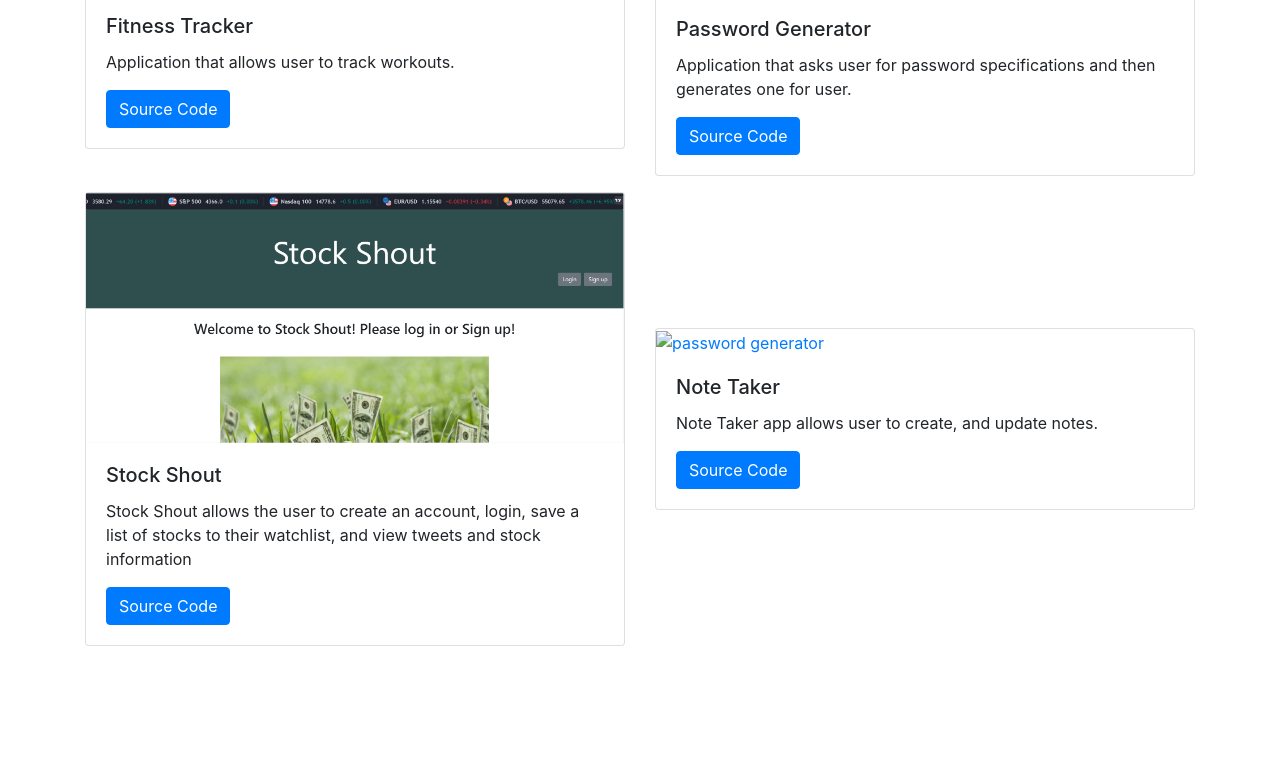
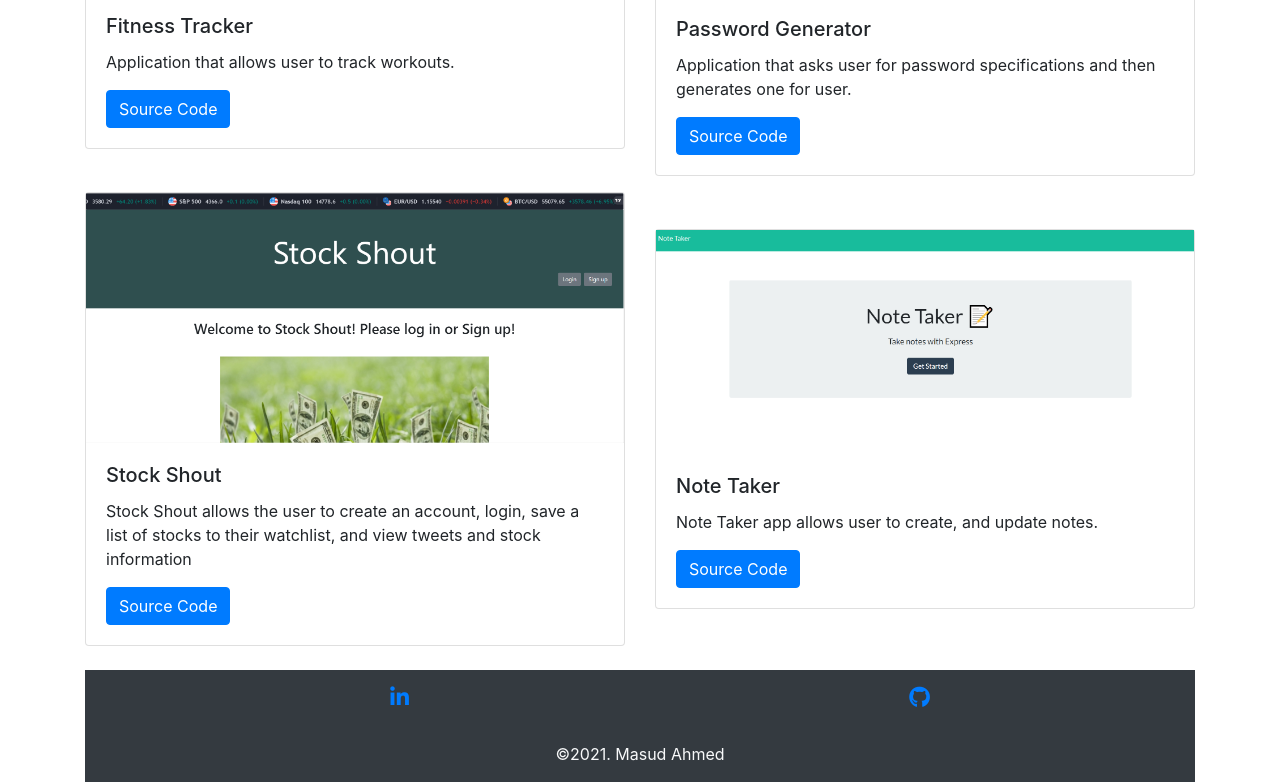
Before and after one commit to masudahmed88/UpdatedPortfolioPage2, a plain HTML site: page index.html in a window 1280 px wide. Shown: the part 1460-2242 px from the top of the page. Before the commit the page ends 2106 px from the top, so only its background shows below. Drawn offline with nearby package versions, Linux system fonts and the light colour scheme.

Commit message:
added footer

```diff
--- a/index.html
+++ b/index.html
@@ -90,7 +90,7 @@
       </div>
     </div>
 
-    <section id="work" class="work">
+    <section id="projects" class="work">
         <div class="container mt-5">
 
           <div class="row">
@@ -161,7 +161,7 @@
 
             <div class="col-6">
               <div class="card">
-                <a href="https://masudnotetaker.herokuapp.com/" target="_blank"><img src="./assets/images/note-taker.PNG" class="img-fluid" alt="password generator"></a>
+                <a href="https://masudnotetaker.herokuapp.com/" target="_blank"><img src="./assets/NoteTaker.PNG" class="img-fluid" alt="password generator"></a>
                 <div class="card-body">
                   <h5 class="card-title">Note Taker</h5>
                   <p class="card-text"> Note Taker app allows user to create, and update notes.</p>
@@ -171,5 +171,22 @@
             </div>
           </div>
 
+          <footer class="bg-dark text-light mt-4 pt-3" id="contact">
+            <div class="container">
+              <div class="row">
+                <div class="col-12">
+                  <ul class="text-center d-flex justify-content-around social">
+                    <li class="d-inline"><a href="https://www.linkedin.com/in/atm-masud-ahmed-a82112218/" target="_blank"><i class="fab fa-linkedin-in fa-lg"></i></a></li>
+                    <li class="d-inline"><a href="https://github.com/masudahmed88" target="_blank"><i class="fab fa-github fa-lg"></i></a></li>
+                  </ul>
+                </div>
+              </div>
+              <div class="row">
+                <div class="col-12"></div>
+                <p class="mx-auto mt-3">&copy;2021. Masud Ahmed</p>
+              </div>
+            </div>
+          </footer>
+
   </body>
 </html>
```
